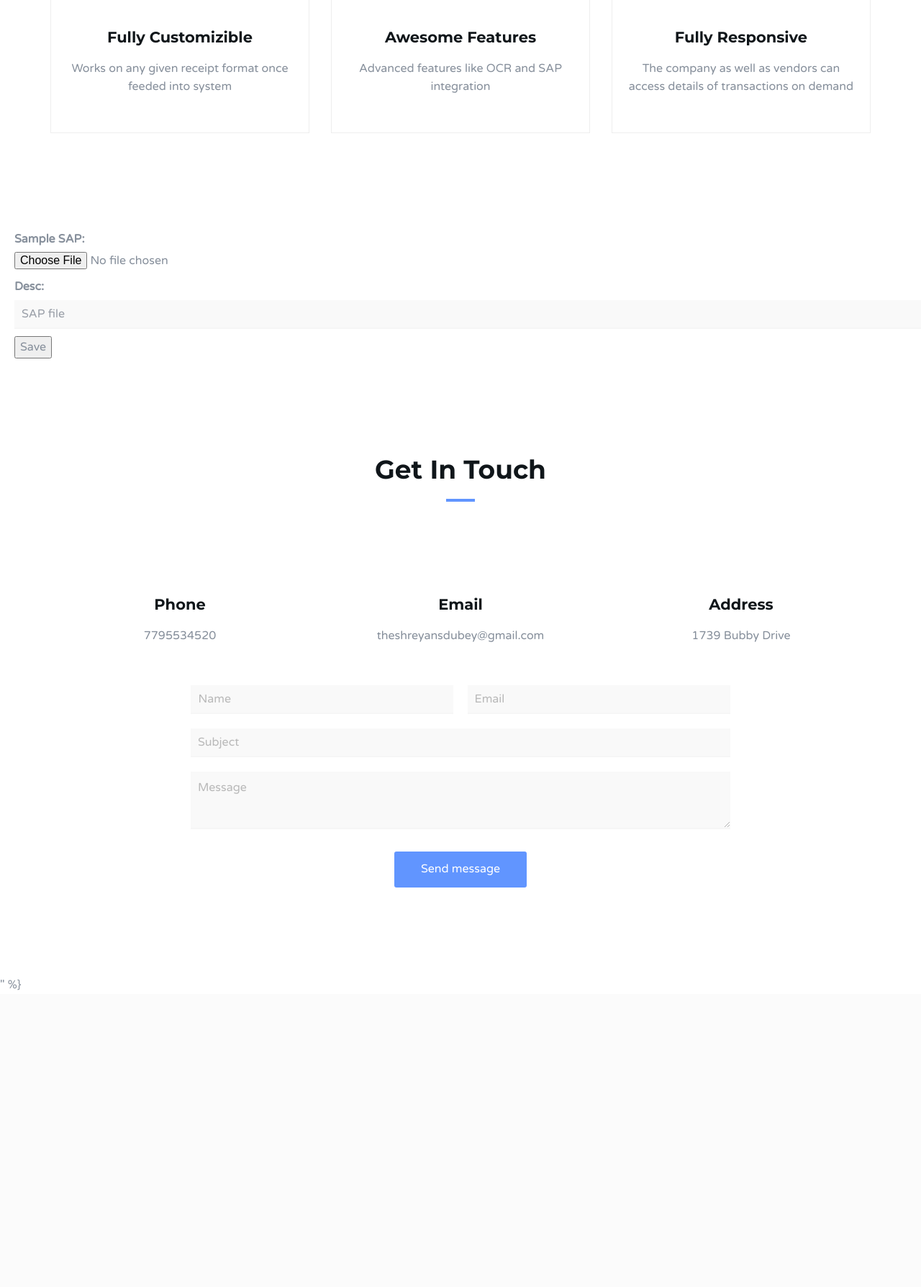
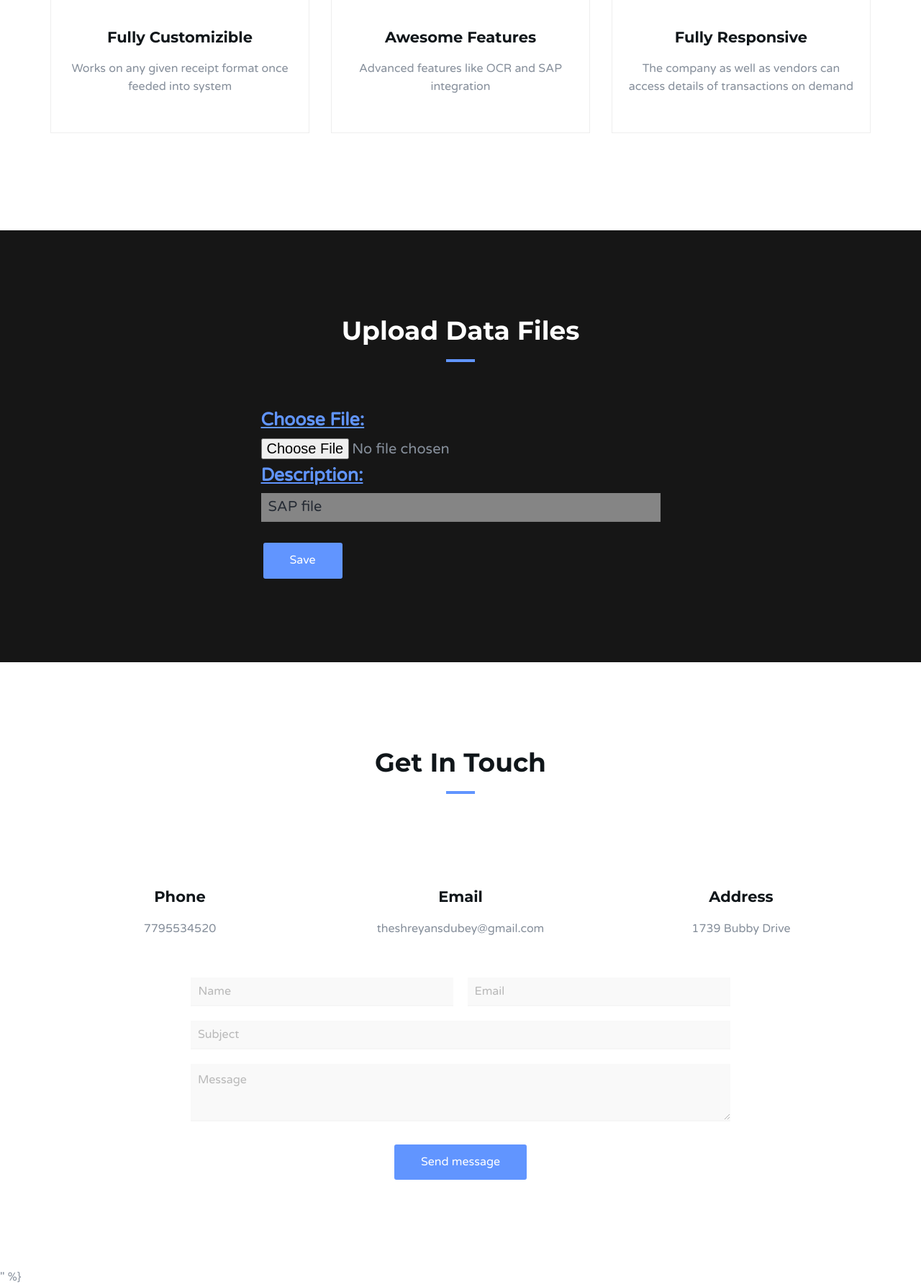
Before and after one commit to shubham050300/SIH-2019_Automated-Receipt-Generation, a Django app: page /dashboard/ in a window 1280 px wide. Shown: the part 1060-2848 px from the top of the page at 72% size. Before the commit the page ends 2436 px from the top, so only its background shows below. Run offline with Django 3.2, Linux system fonts and the light colour scheme; some libraries are stand-ins or nearby versions; some web fonts are replaced.

Commit message:
Front End for SAP File Upload

```diff
--- a/automatic_receipt_generation/static/css/home/style.css
+++ b/automatic_receipt_generation/static/css/home/style.css
@@ -162,6 +162,18 @@
     background-attachment: fixed;
 }
 
+.upload-bg {
+    position: absolute;
+    left: 0;
+    top: 0;
+    right: 0;
+    bottom: 0;
+    z-index: -1;
+    background-position: center;
+    background-size: cover;
+    background-attachment: fixed;
+}
+
 .bg-img .overlay {
     position: absolute;
     left: 0;
@@ -633,6 +645,63 @@
 
 
 /*------------------------------------*\
+    Upload
+\*------------------------------------*/
+
+.upload {
+    position: relative;
+}
+
+#upload {
+    height: 75vh;
+}
+
+.upload-form {
+    font-size: 20px;
+}
+.form-headings {
+    color:  #6195FF;
+}
+
+#upload .upload-wrapper {
+    position: absolute;
+    left: 0px;
+    right: 0px;
+    top: 50%;
+    -webkit-transform: translateY(-50%);
+    -ms-transform: translateY(-50%);
+    transform: translateY(-50%);
+    text-align: center;
+}
+
+.upload-content h1 {
+text-transform: uppercase;
+}
+.upload-content button {
+margin-top: 20px;
+}
+
+.upload-wrapper h2 {
+    display: inline-block;
+    margin-bottom: 0px;
+}
+
+.upload-wrapper .breadcrumb {
+    float: right;
+    background: transparent;
+    margin-bottom: 0px;
+}
+
+.upload-wrapper .breadcrumb .breadcrumb-item.active {
+    color: #868F9B;
+}
+
+.breadcrumb>li+li:before {
+    color: #868F9B;
+}
+
+
+/*------------------------------------*\
 	About
 \*------------------------------------*/
 
--- a/automatic_receipt_generation/templates/dashboard/dashboard_home.html
+++ b/automatic_receipt_generation/templates/dashboard/dashboard_home.html
@@ -179,16 +179,71 @@
 
 	<!-- /Numbers -->
 
+	<!-- Upload -->
+	<div id="upload" class="section md-padding">
+
+
+
+		<!-- Container -->
+		<div class="container">
+				<div class="upload-bg" style="background-color: rgb(22, 22, 22)">
+						<div class="overlay"></div>
+					</div>
+
+			<!-- Row -->
+			<div class="row">
+
+				<!-- Section header -->
+				<div class="section-header text-center">
+					<h2 class="title" style="color: white;">Upload Data Files</h2>
+				</div>
+				<!-- /Section header -->
+
+				<!-- about -->
+				<div class="col-md-6 col-md-offset-3">
+						<form method="POST" enctype="multipart/form-data" class="form-group">
+							{% csrf_token %}
+
+							<div class="upload-form">
+
+								<div class="fieldWrapper">
+									{{ form.sample_SAP.errors }}
+									<div class="form-headings">
+											<label for=<input type="text" name="desc" value="SAP file" maxlength="1024" required id="id_desc">
+												<span style="font-size: 25px;"><u>Choose File:</u></span>
+											</label>
+											</div>
+											<input type="file" name="sample_SAP" required id="id_sample_SAP">
+										</div>
+										<div class="fieldWrapper">
+
+											<div class="form-headings">
+											<label for=<input type="text" name="desc" value="SAP file" maxlength="1024" required id="id_desc">
+											<span style="font-size: 25px;"><u>Description:</u></span>
+											</label>
+											</div>
+											<input class="input" type="text" name="desc" value="SAP file" maxlength="1024" required id="id_desc">
+										</div>
+									</div><br>
+							<button type="submit" class="main-btn" >Save</button>
+						</form>
+				</div>
+				<!-- /about -->
+
+
+
+			</div>
+			<!-- /Row -->
+
+		</div>
+		<!-- /Container -->
+
+	</div>
+	<!-- /Upload -->
 
 
 	<!-- Why Choose Us -->
-	<div style="padding-left: 20px">
-		<form method="POST" enctype="multipart/form-data" class="form-group">
-			{% csrf_token %}
-			{{ form.as_p }}
-			<button type="submit">Save</button>
-		</form>
-	</div>
+
 	<!-- /Why Choose Us -->
 
 
```
Also changed, not shown: automatic_receipt_generation/db.sqlite3.
